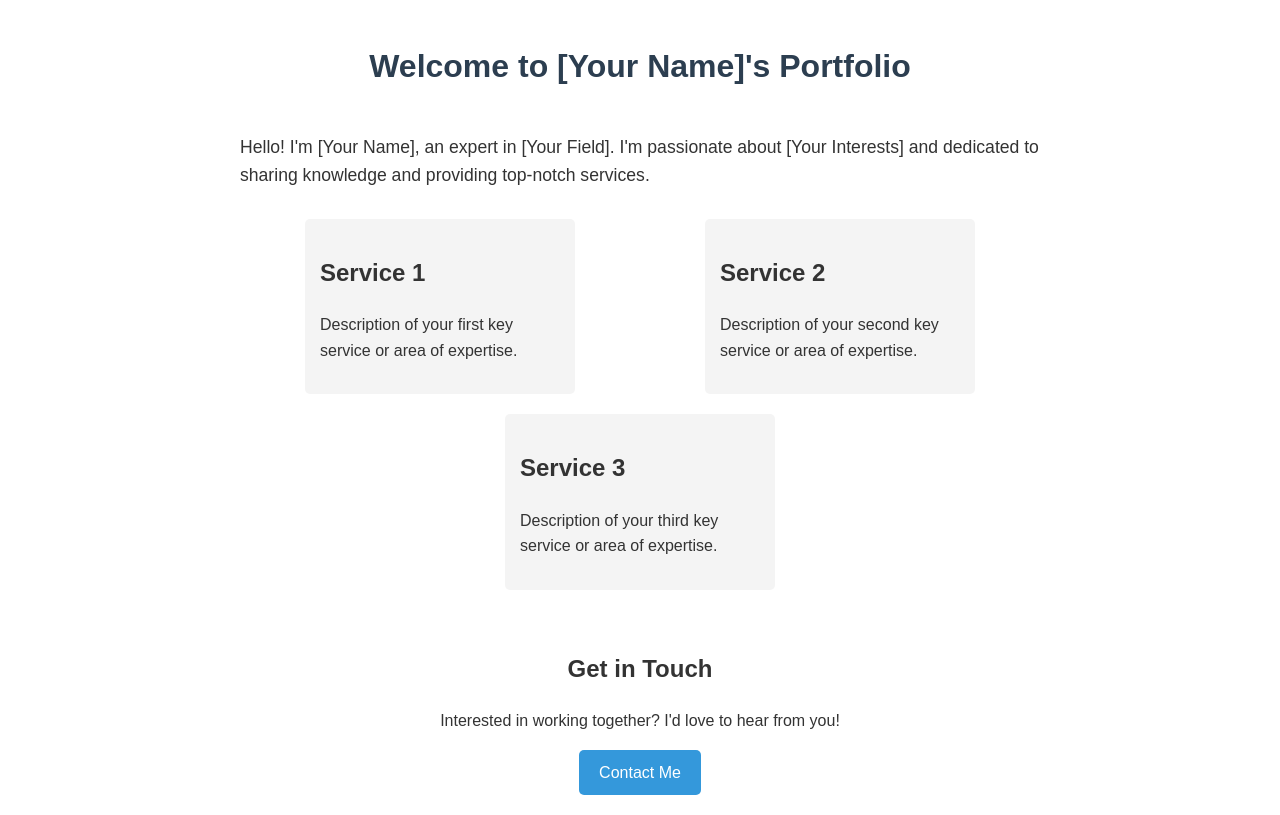
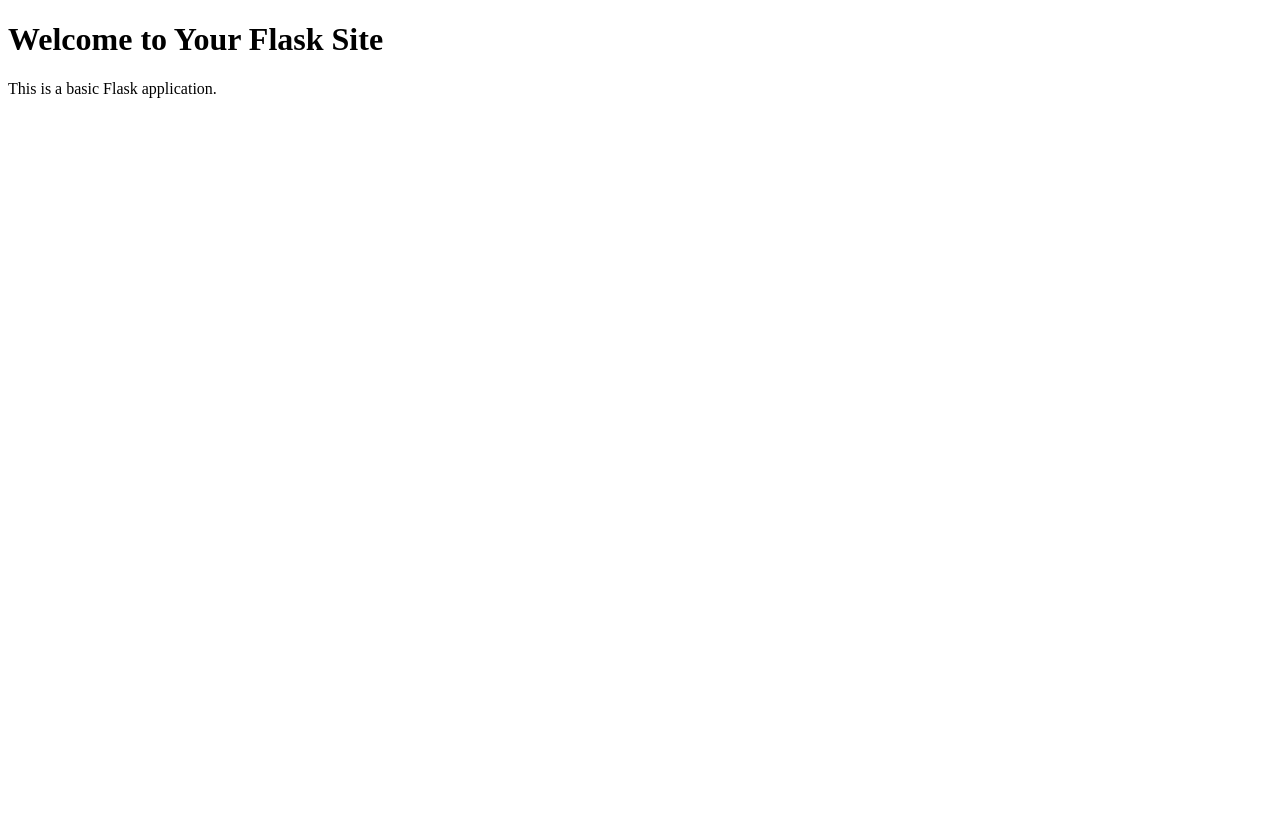
Before and after one commit to salessebo/home, a plain HTML site: page index.html in a window 1280 px wide. Drawn offline with Linux system fonts and the light colour scheme.

Commit message:
Flask app

```diff
--- a/index.html
+++ b/index.html
@@ -3,81 +3,10 @@
 <head>
     <meta charset="UTF-8">
     <meta name="viewport" content="width=device-width, initial-scale=1.0">
-    <title>Your Name - Welcome</title>
-    <style>
-        body {
-            font-family: Arial, sans-serif;
-            line-height: 1.6;
-            color: #333;
-            max-width: 800px;
-            margin: 0 auto;
-            padding: 20px;
-        }
-        header {
-            text-align: center;
-            margin-bottom: 40px;
-        }
-        h1 {
-            color: #2c3e50;
-        }
-        .intro {
-            font-size: 1.1em;
-            margin-bottom: 30px;
-        }
-        .services {
-            display: flex;
-            justify-content: space-around;
-            flex-wrap: wrap;
-        }
-        .service {
-            width: 30%;
-            margin-bottom: 20px;
-            padding: 15px;
-            background-color: #f4f4f4;
-            border-radius: 5px;
-        }
-        .contact {
-            text-align: center;
-            margin-top: 40px;
-        }
-        .btn {
-            display: inline-block;
-            background: #3498db;
-            color: #fff;
-            padding: 10px 20px;
-            text-decoration: none;
-            border-radius: 5px;
-        }
-    </style>
+    <title>Your Flask Site</title>
 </head>
 <body>
-    <header>
-        <h1>Welcome to [Your Name]'s Portfolio</h1>
-    </header>
-
-    <section class="intro">
-        <p>Hello! I'm [Your Name], an expert in [Your Field]. I'm passionate about [Your Interests] and dedicated to sharing knowledge and providing top-notch services.</p>
-    </section>
-
-    <section class="services">
-        <div class="service">
-            <h2>Service 1</h2>
-            <p>Description of your first key service or area of expertise.</p>
-        </div>
-        <div class="service">
-            <h2>Service 2</h2>
-            <p>Description of your second key service or area of expertise.</p>
-        </div>
-        <div class="service">
-            <h2>Service 3</h2>
-            <p>Description of your third key service or area of expertise.</p>
-        </div>
-    </section>
-
-    <section class="contact">
-        <h2>Get in Touch</h2>
-        <p>Interested in working together? I'd love to hear from you!</p>
-        <a href="mailto:your.email@example.com" class="btn">Contact Me</a>
-    </section>
+    <h1>Welcome to Your Flask Site</h1>
+    <p>This is a basic Flask application.</p>
 </body>
 </html>
```
Also changed, not shown: requirements.txt (added), 2 other files.
